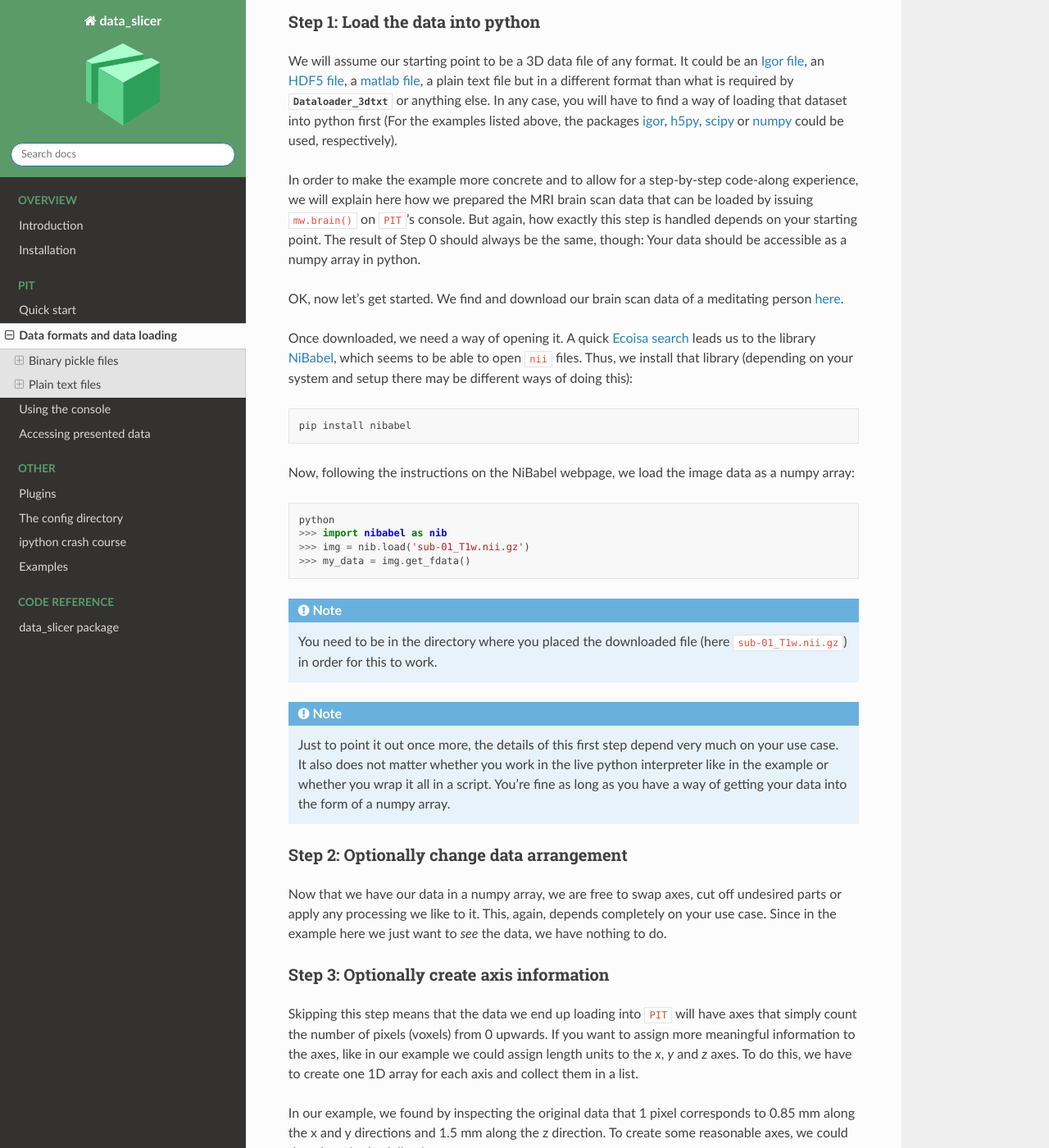
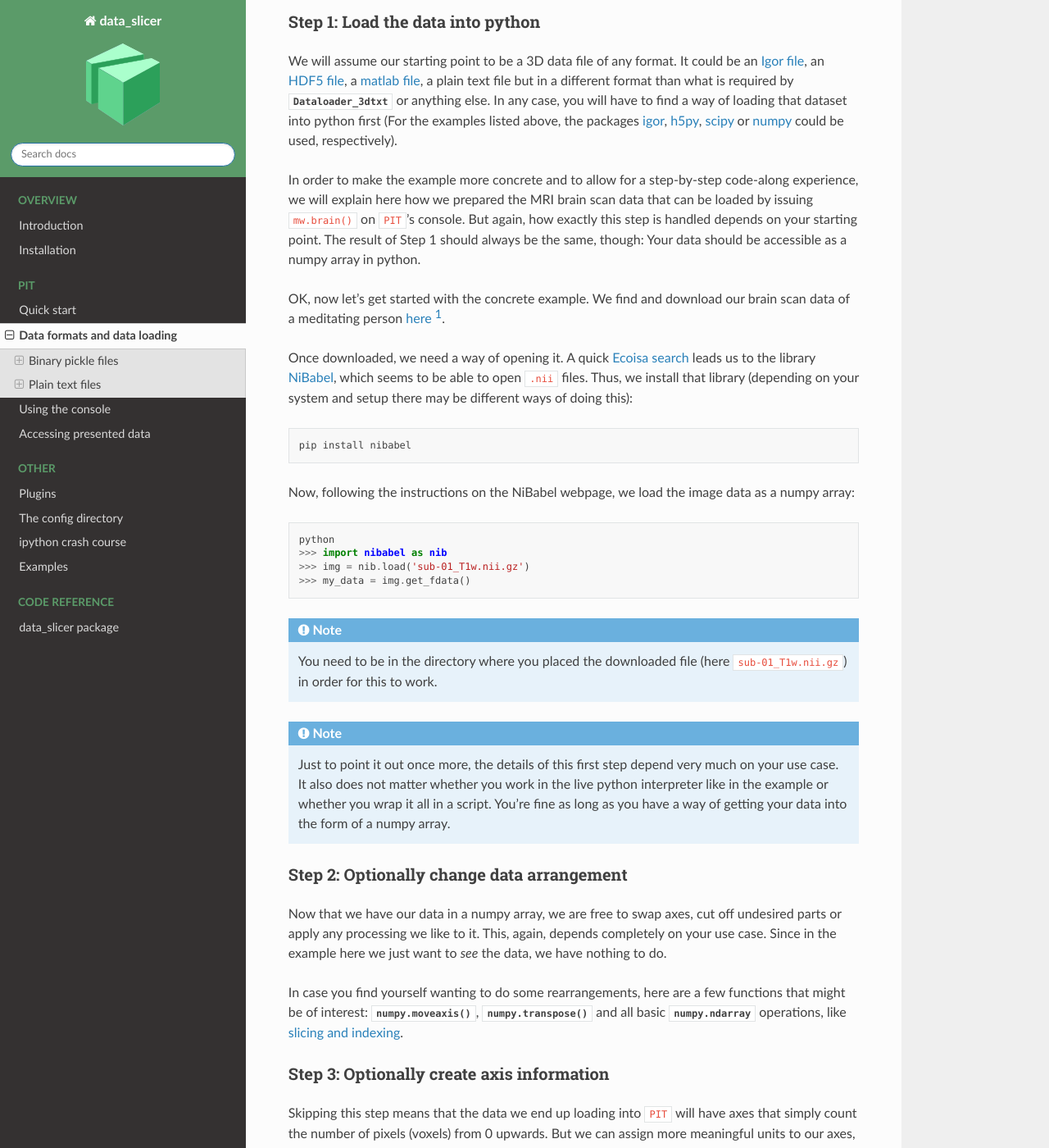
Before and after one commit to kuadrat/data-slicer, a Sphinx documentation site: the page built from doc/source/data_format.rst, in a window 1280 px wide and 1400 px high, scrolled down 521 px. Shown: the whole window at 82% size. Built offline with Sphinx 7.4.7 and the Read the Docs theme 2.0.0, drawn with Linux system fonts in a browser that asks for light colours; some of the changed text lies outside the part shown.

Commit message:
doc: typos and small fixes

```diff
--- a/doc/source/conf.py
+++ b/doc/source/conf.py
@@ -74,5 +74,7 @@ intersphinx_mapping = {
                        'pyqtgraph':
                        ('https://pyqtgraph.readthedocs.io/en/latest/', None),
                        'python':
-                       ('https://docs.python.org/3', None)
+                       ('https://docs.python.org/3', None),
+                       'numpy':
+                       ('https://numpy.org/doc/stable/', None)
                       }
--- a/doc/source/data_format.rst
+++ b/doc/source/data_format.rst
@@ -47,17 +47,17 @@ In order to make the example more concrete and to allow for a step-by-step
 code-along experience, we will explain here how we prepared the MRI brain scan
 data that can be loaded by issuing ``mw.brain()`` on ``PIT``'s console.
 But again, how exactly this step is handled depends on your starting point.
-The result of Step 0 should always be the same, though: Your data should be
+The result of Step 1 should always be the same, though: Your data should be
 accessible as a numpy array in python.
 
-OK, now let's get started.
+OK, now let's get started with the concrete example.
 We find and download our brain scan data of a meditating person
-`here <https://openneuro.org/crn/datasets/ds000108/snapshots/00002/files/sub-01:anat:sub-01_T1w.nii.gz)>`_.
+`here <https://openneuro.org/crn/datasets/ds000108/snapshots/00002/files/sub-01:anat:sub-01_T1w.nii.gz)>`_ [#]_.
 
 Once downloaded, we need a way of opening it.
 A quick `Ecoisa search <www.ecosia.org>`_ leads us to the library `NiBabel
 <https://nipy.org/nibabel/gettingstarted.html>`_, which seems to be able to
-open ``nii`` files.
+open ``.nii`` files.
 Thus, we install that library (depending on your system and setup there may
 be different ways of doing this)::
 
@@ -92,12 +92,18 @@ This, again, depends completely on your use case.
 Since in the example here we just want to *see* the data, we have nothing to
 do.
 
+In case you find yourself wanting to do some rearrangements, here are a few
+functions that might be of interest: :func:`numpy.moveaxis`,
+:func:`numpy.transpose` and
+all basic :class:`numpy.ndarray` operations, like `slicing and indexing
+<https://numpy.org/devdocs/reference/arrays.indexing.html#arrays-indexing>`_.
+
 Step 3: Optionally create axis information
 ..........................................
 
 Skipping this step means that the data we end up loading into ``PIT`` will
 have axes that simply count the number of pixels (voxels) from 0 upwards.
-If you want to assign more meaningful information to the axes, like in our
+But we can assign more meaningful units to our axes, like in our
 example we could assign length units to the *x*, *y* and *z* axes.
 To do this, we have to create one 1D array for each axis and collect them in
 a list.
@@ -155,7 +161,7 @@ Option 2: with axes information in a dictionary
 ***********************************************
 
 In order to also store the axis information we created in step 3, we just
-construct a dictionary and pickle it::
+construct a :class:`dictionary <dict>` and pickle it::
 
    >>> D = dict(data=my_data, axes=my_axes)
    >>> dump(D, 'brain.p')
--- a/setup.py
+++ b/setup.py
@@ -8,7 +8,8 @@ with open("README.md", "r") as fh :
 
 setuptools.setup(
     name='data-slicer',
-    version='0.0.9',
+#    version='99.0.2',
+    version='0.0.12',
     author='Kevin Kramer',
     author_email='kevin.kramer@uzh.ch',
     description='Tools for quick visualization of three dimensional datasets.',
```
Also changed, not shown: other parts of doc/source/data_format.rst (+10 -1 lines), doc/source/configuration.rst (+6 -2 lines), doc/source/plugins.rst (+5 -5 lines).
